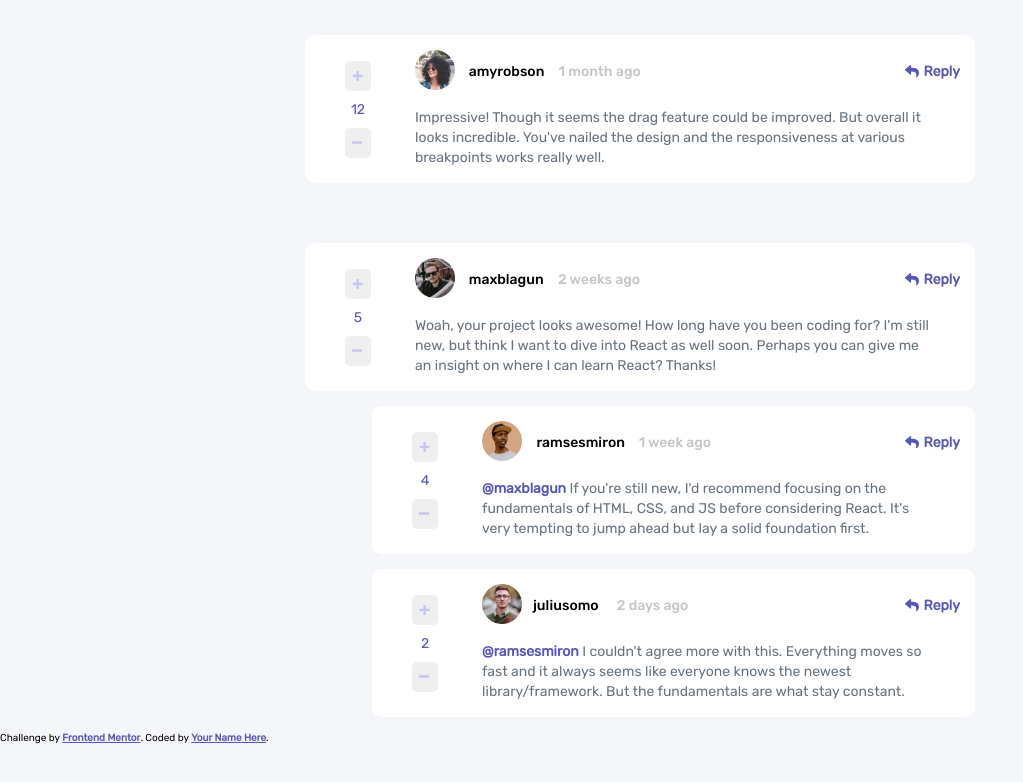
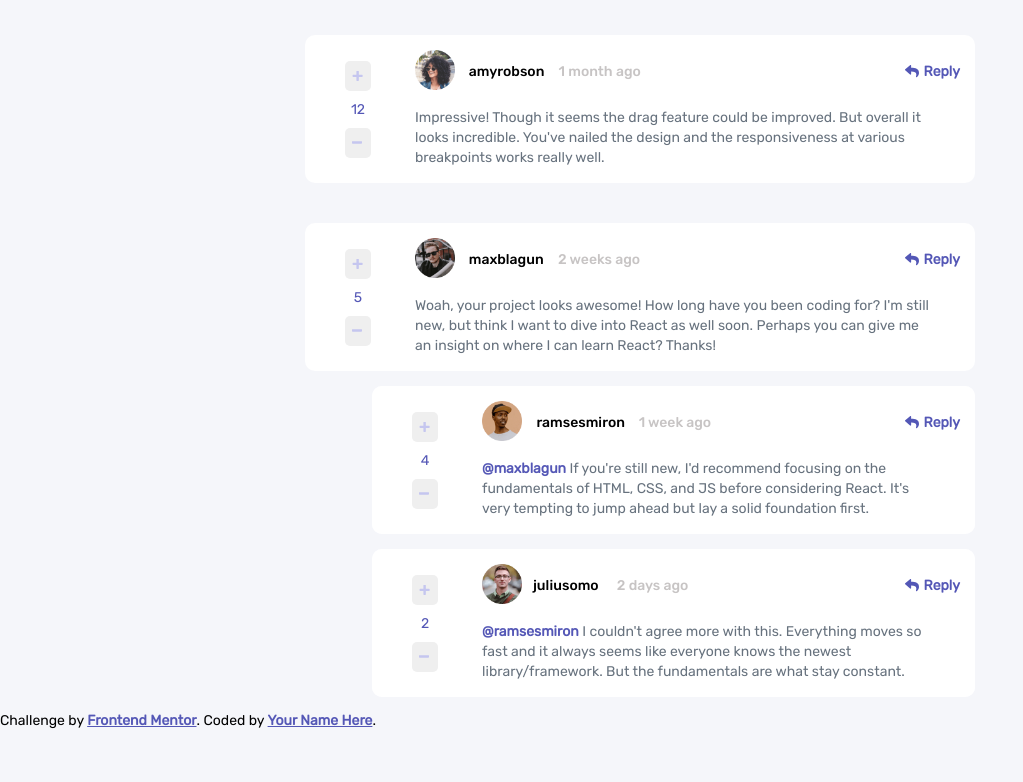
Before and after one commit to AlanF20/interactive-comments, a website with bundled scripts: page index.html in a window 1280 px wide. Shown: the whole page, without its empty margins (0-1023 px from the left). Built offline with nearby package versions, Linux system fonts and the light colour scheme.

Commit message:
add styles for the footer

```diff
--- a/app/public/styles/styles.css
+++ b/app/public/styles/styles.css
@@ -51,7 +51,7 @@ a{
   justify-content: center;
   align-items: center;
   flex-direction: column;
-  gap: 30px;
+  gap: 10px;
   background: transparent;
 }
 .main__card-card,
@@ -154,6 +154,9 @@ a{
 .main__card-interaction-reply-outside{
   display: none;
 }
+.attribution{
+  font-size: 1.4rem;
+}
 
 @media screen and (min-width:500px) {
   .main{
```
